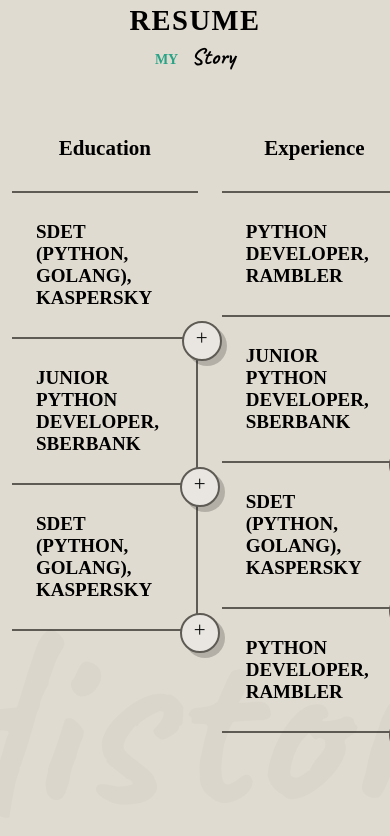
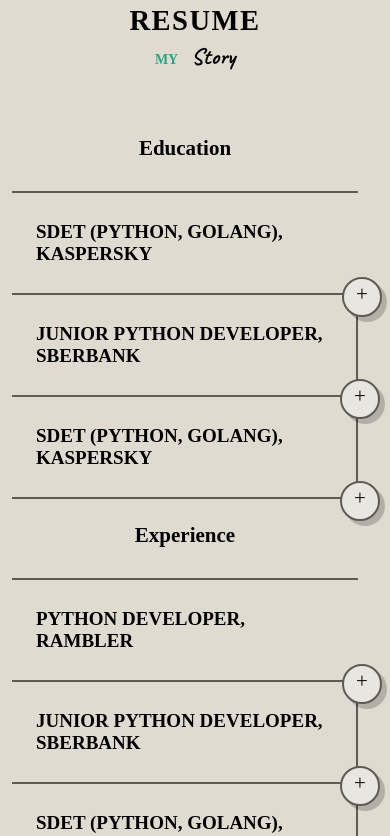
Before and after one commit to permikov/permikov.github.io, a React (Create React App) app: page /#home in a window 390 px wide. Shown: the part 5540-6376 px from the top of the page. Built offline with nearby package versions, Linux system fonts and the light colour scheme.

Commit message:
Fix hidden button of blog execution

```diff
--- a/src/index.css
+++ b/src/index.css
@@ -249,6 +249,11 @@
     margin-top: 80px;
   }
 
+  .resume__container {
+    grid-template-columns: 1fr;
+    margin-right: 20px;
+  }
+
   .resume__header {
     padding: 28px 24px;
   }
```
